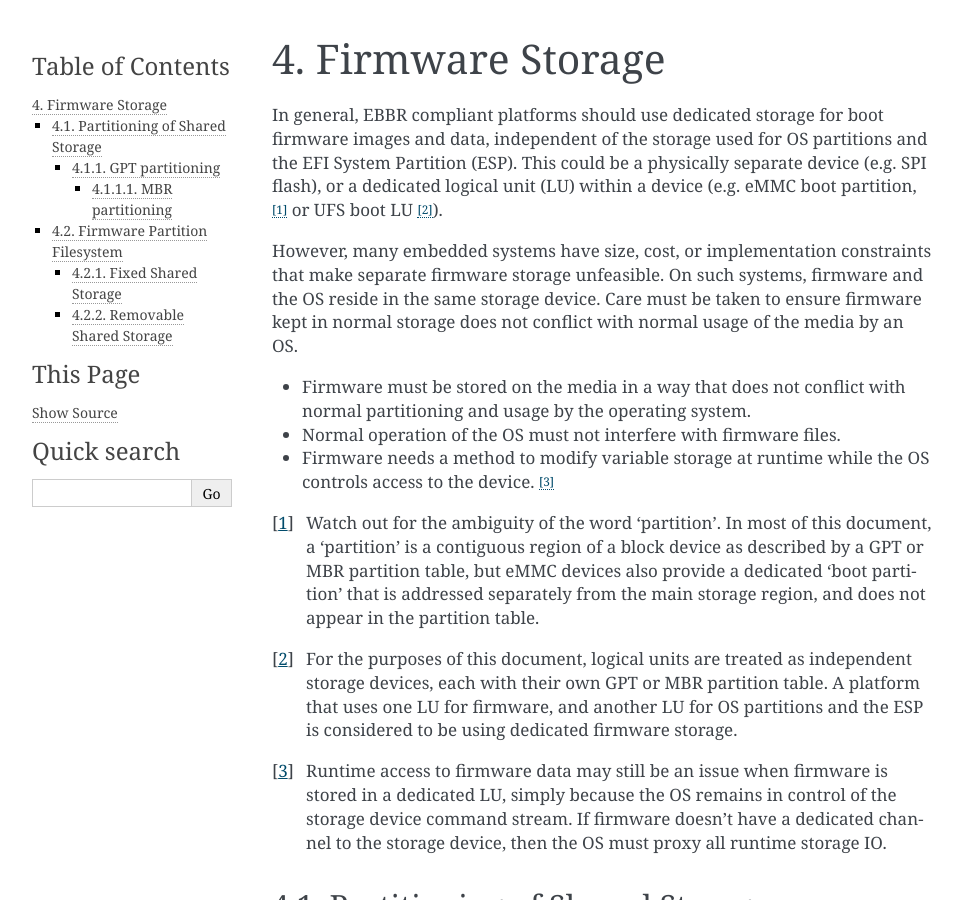
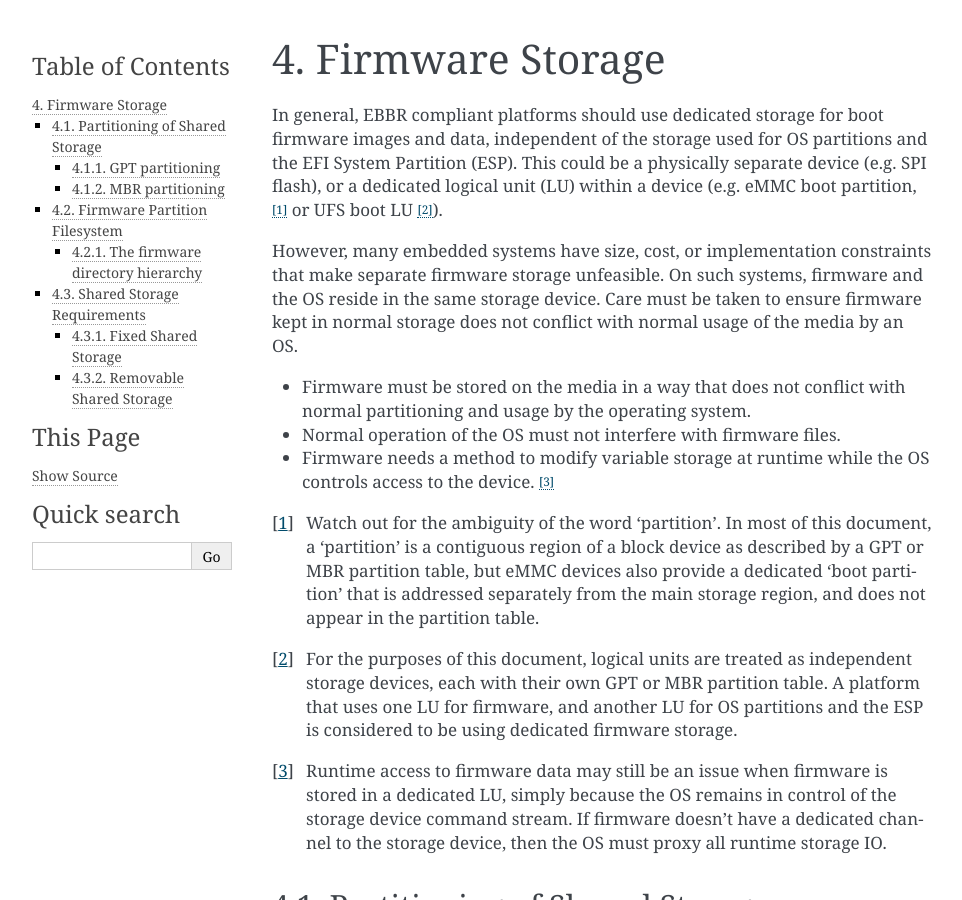
Before and after one commit to ARM-software/ebbr, a Sphinx documentation site: the page built from source/chapter4-firmware-media.rst, in a window 1280 px wide and 900 px high. Shown: the whole window, without its empty margins (148-1110 px from the left). Built offline with Sphinx 7.4.7, drawn with Linux system fonts in a browser that asks for light colours; some of the changed text lies outside the part shown.

Commit message:
chapter4: rework chapters structure
Fix "MBR partitioning" level and introduce a couple of new sections.

Signed-off-by: Vincent Stehlé <vincent.stehle@arm.com>

```diff
--- a/source/chapter4-firmware-media.rst
+++ b/source/chapter4-firmware-media.rst
@@ -132,7 +132,7 @@ provide explicit information about the protected region.
 .. _section-mbr-parts:
 
 MBR partitioning
-^^^^^^^^^^^^^^^^
+----------------
 
 If firmware is at a fixed location entirely within the first 1MiB of
 storage (<= LBA2047) then no protective partitions are required.
@@ -167,6 +167,9 @@ Dedicated firmware partitions should use the same ``/FIRMWARE`` directory
 hierarchy.
 OS tools shall ignore dedicated firmware partitions,
 and shall not attempt to use a dedicated firmware partition as an ESP.
+
+The firmware directory hierarchy
+--------------------------------
 
 Vendors may choose their own subdirectory name under ``/FIRMWARE``,
 but shall choose names that do not conflict with other vendors.
@@ -219,6 +222,9 @@ Operating systems and installers should not manipulate any files in the
    * Define firmware update procedure. In what circumstances could an
      OS automatically update firmware files in ``/FIRMWARE``?
 
+Shared Storage Requirements
+===========================
+
 The sections below discuss the requirements when using both fixed and
 removable storage.
 However, it should be noted that the recommended behaviour of firmware
@@ -228,7 +234,6 @@ in a dedicated firmware partition, and second search for firmware in the
 ESP.
 The only difference between fixed and removable storage is the recommended
 factory settings for the platform.
-
 
 Fixed Shared Storage
 --------------------
```
